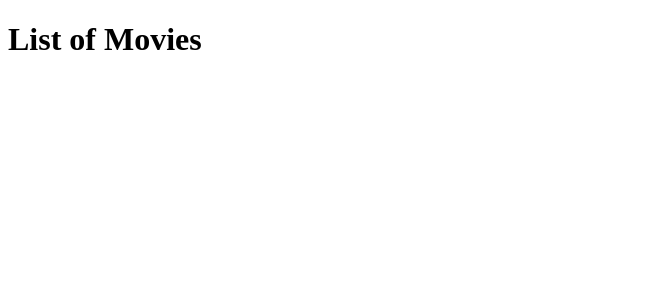
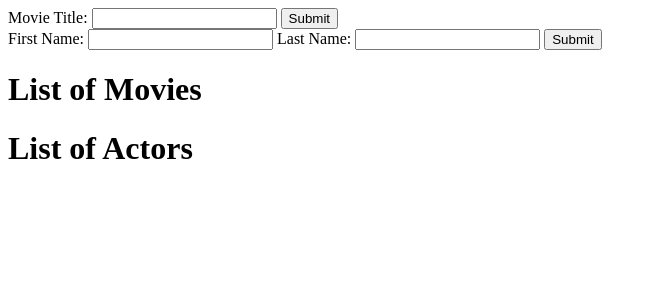
Before and after one commit to davydworzak/Django_repo_practice, a Django app: page / in a window 1280 px wide. Shown: the top 300 px of the page, without its empty margins (0-657 px from the left). Run offline with Django 3.2, Linux system fonts and the light colour scheme.

Commit message:
more changes

```diff
--- a/apps/movies/templates/movies/index.html
+++ b/apps/movies/templates/movies/index.html
@@ -1,11 +1,24 @@
 <!DOCTYPE html>
 <html lang="en">
-	<head>
-		<meta charset="utf-8">
-		<title>Movies</title>
-	</head>
-
 	<body>
+		<head>
+			<meta charset="utf-8">
+			<title>Movies</title>
+		</head>
+		<form action='' method='POST'>
+			{% csrf_token %}
+			<input type="hidden" name="add" value="movie">
+			Movie Title: <input type="text" name="title"/>
+			<input type="submit" value="Submit" />
+		</form>
+		<form action='' method='POST'>
+			{% csrf_token %}
+			<input type="hidden" name="add" value="actor">
+			First Name: <input type="text" name="first_name"/>
+			Last Name: <input type="text" name="last_name"/>
+			<input type="submit" value="Submit" />
+		</form>
 		<h1>List of Movies</h1>
+		<h1>List of Actors</h1>
 	</body>
 </html>
--- a/apps/movies/views.py
+++ b/apps/movies/views.py
@@ -2,4 +2,12 @@ from django.shortcuts import render, redirect
 
 # Create your views here.
 def index(request):
-	return render(request, 'movies/index.html')
+	if request.method=="GET":
+		return render(request, 'movies/index.html')
+	elif request.method=="POST":
+		if request.POST['add'] == 'movie':
+	 		Movie.objects.create(title=request.POST['title'])
+			return redirect('/')
+		elif request.POST['add'] == 'actor':
+	 		Actor.objects.create(first_name=request.POST['first_name'],last_name=request.POST['last_name'])
+			return redirect('/')
```
Also changed, not shown: apps/movies/models.py (+8 -1 lines), apps/movies/migrations/0001_initial.py (added), 3 other files.
